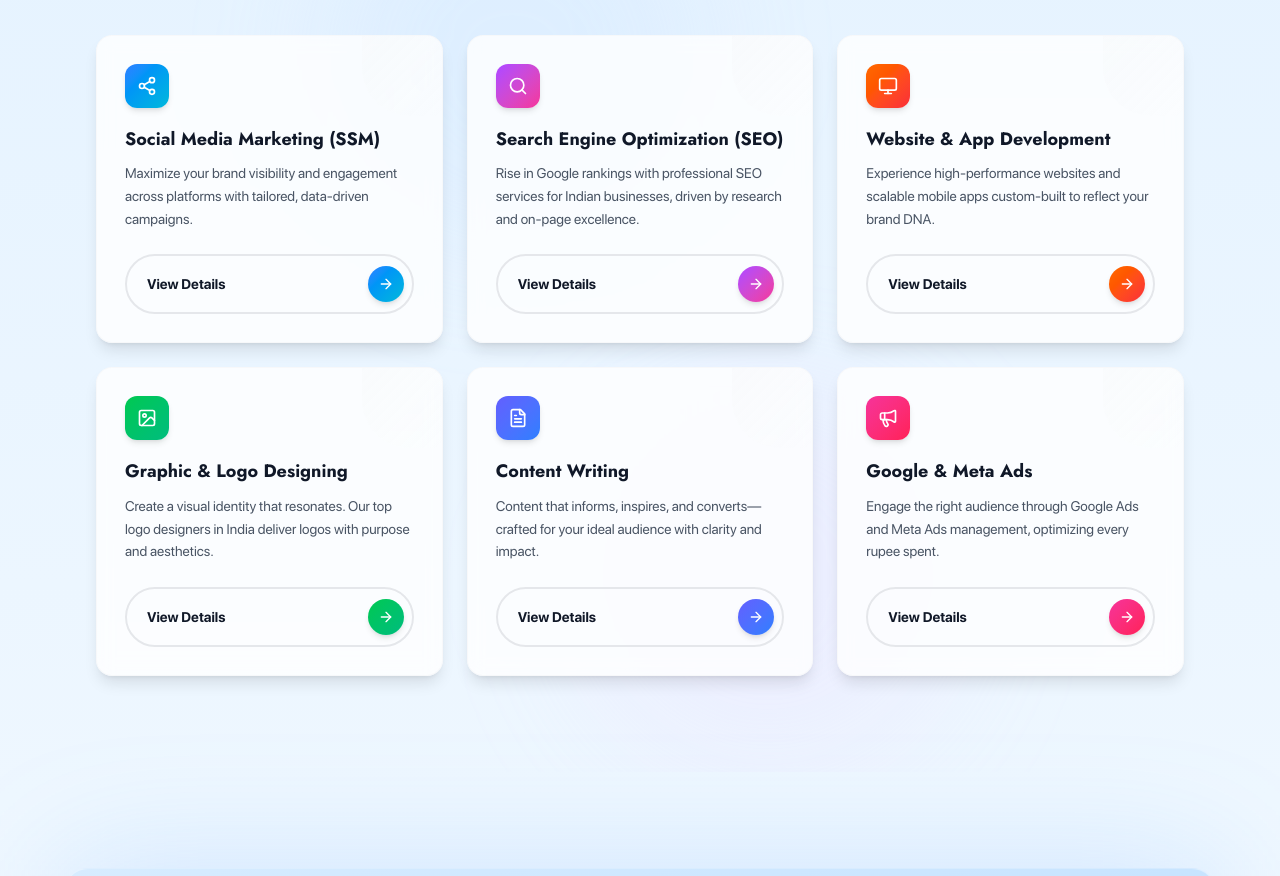
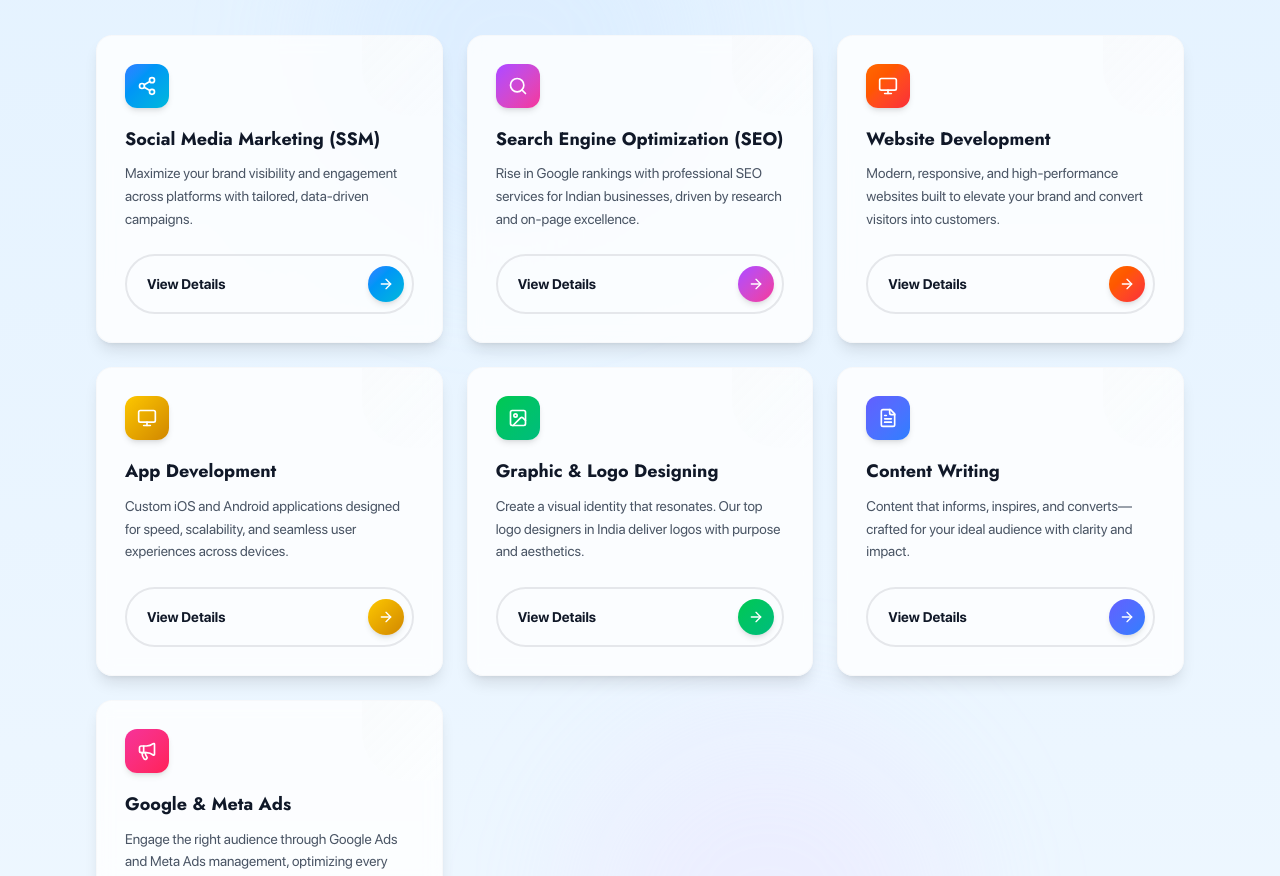
Before and after one commit to mastermindsjunior/mmji, a Next.js app: page / in a window 1280 px wide. Shown: the part 1400-2276 px from the top of the page. Built offline with nearby package versions, Linux system fonts and the light colour scheme; a web font is replaced by a local one.

Commit message:
home page, web - app separate  card

```diff
--- a/src/app/components/home/Competency.jsx
+++ b/src/app/components/home/Competency.jsx
@@ -26,11 +26,18 @@ const CoreCompetencies = () => {
       gradient: 'from-purple-500 to-pink-500',
     },
     {
-      title: 'Website & App Development',
+      title: 'Website Development',
       description:
-        'Experience high-performance websites and scalable mobile apps custom-built to reflect your brand DNA.',
+        'Modern, responsive, and high-performance websites built to elevate your brand and convert visitors into customers.',
       Icon: Monitor,
       gradient: 'from-orange-500 to-red-500',
+    },
+    {
+      title: 'App Development',
+      description:
+        'Custom iOS and Android applications designed for speed, scalability, and seamless user experiences across devices.',
+      Icon: Monitor,
+      gradient: 'from-yellow-400 to-yellow-600',
     },
     {
       title: 'Graphic & Logo Designing',
```
